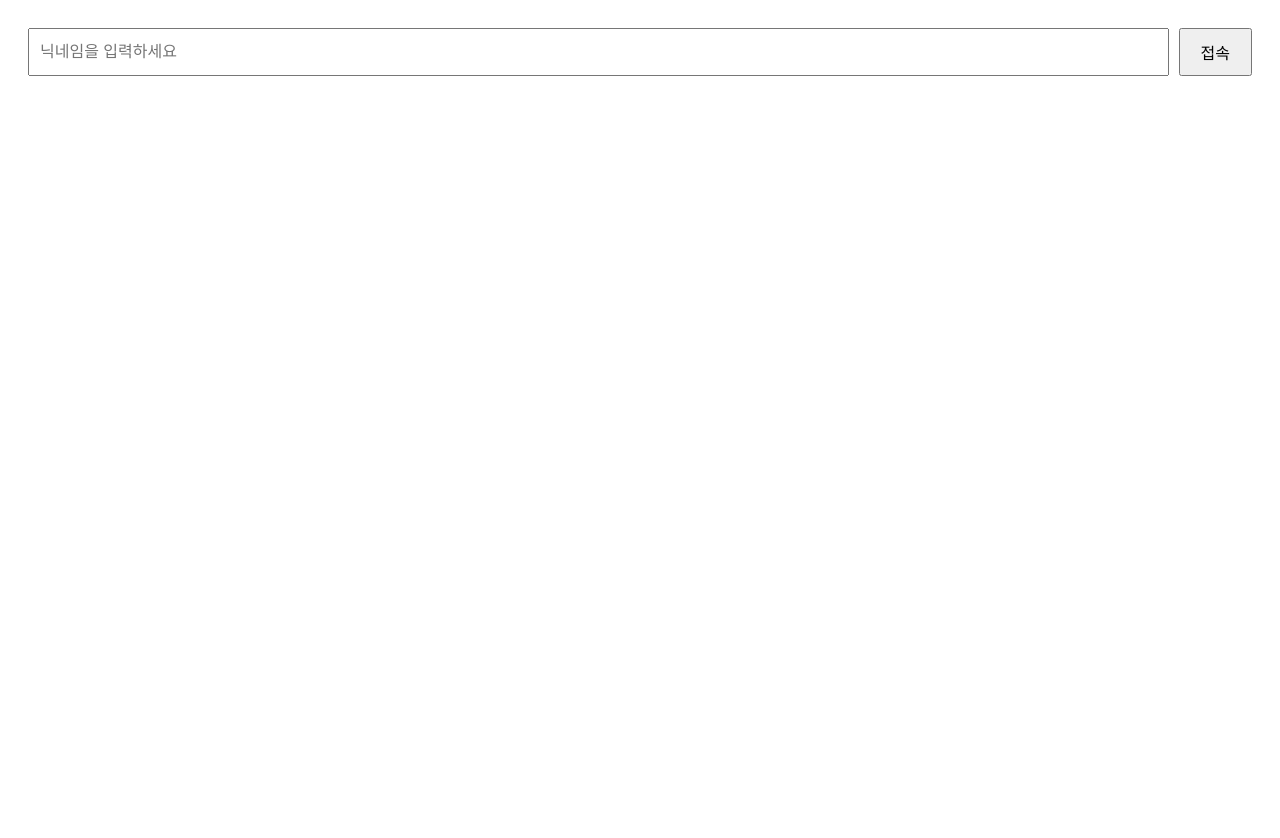
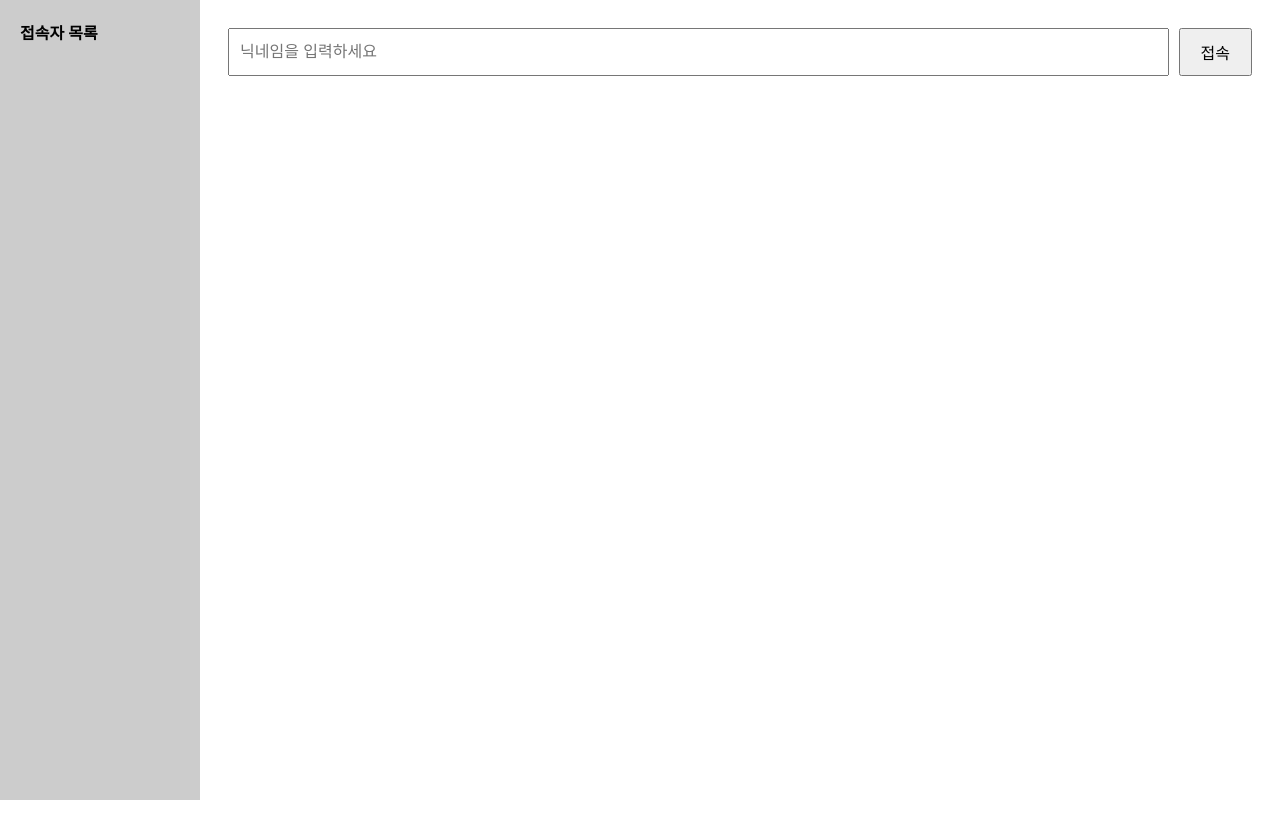
Before and after one commit to dooyounglee/vibe_talk_app, a Vue app: page / in a window 1280 px wide. Shown: the top 838 px of the page. Built offline with nearby package versions, Linux system fonts and the light colour scheme.

Commit message:
접속자목록

```diff
--- a/src/App.vue
+++ b/src/App.vue
@@ -6,6 +6,8 @@ const isConnected = ref(false);
 const nickname = ref("");
 const messages = ref<Array<{ type: string; nickname: string; text: string }>>([]);
 const inputMessage = ref("");
+const userlist = ref<Array<string>>([]);
+const selectedUser = ref<string>("");
 
 // WebSocket 인스턴스
 let ws: WebSocket | null = null;
@@ -50,6 +52,8 @@ const setupWebSocket = () => {
       const data = JSON.parse(event.data);
       if (data.type === "message") {
         messages.value.push(data);
+      } else if (data.type === "userlist") {
+        userlist.value = data.users;
       }
     } catch (e) {
       console.error("Invalid message format:", e);
@@ -115,6 +119,22 @@ onUnmounted(() => {
         placeholder="메시지를 입력하세요"
       />
       <button @click="send" :disabled="!inputMessage">전송</button>
+    </div>
+  </div>
+
+  <!-- 왼쪽 사이드바 -->
+  <div class="sidebar">
+    <div class="sidebar-header">접속자 목록</div>
+    <div class="user-list">
+      <div
+        v-for="(user, index) in userlist"
+        :key="index"
+        class="user-item"
+        :class="{ 'selected': user === selectedUser }"
+        @click="selectedUser = user"
+      >
+        {{ user }}
+      </div>
     </div>
   </div>
 </template>
@@ -208,4 +228,43 @@ onUnmounted(() => {
   cursor: not-allowed;
   opacity: 0.5;
 }
+
+.sidebar {
+  position: fixed;
+  left: 0;
+  top: 0;
+  width: 200px;
+  height: 100vh;
+  background-color: #ccc;
+  padding: 20px;
+  overflow-y: auto;
+  box-sizing: border-box;
+  z-index: 1000;
+}
+
+.sidebar-header {
+  font-weight: bold;
+  margin-bottom: 15px;
+}
+
+.user-list {
+  display: flex;
+  flex-direction: column;
+  gap: 10px;
+}
+
+.user-item {
+  padding: 8px 12px;
+  background-color: #f0f0f0;
+  border-radius: 6px;
+  word-break: break-word;
+}
+
+.user-item.selected {
+  background-color: #d1e7dd !important;
+}
+
+.chat-container {
+  margin-left: 200px;
+}
 </style>
```
Also changed, not shown: src/state.ts (added, +21 -0 lines), 2 other files (tests, documents, lock files or other folders).
